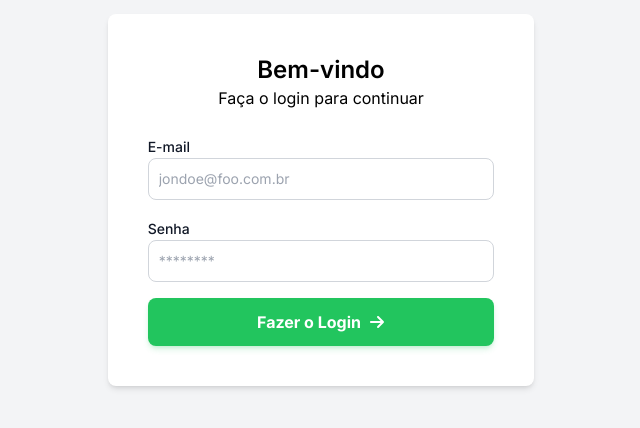
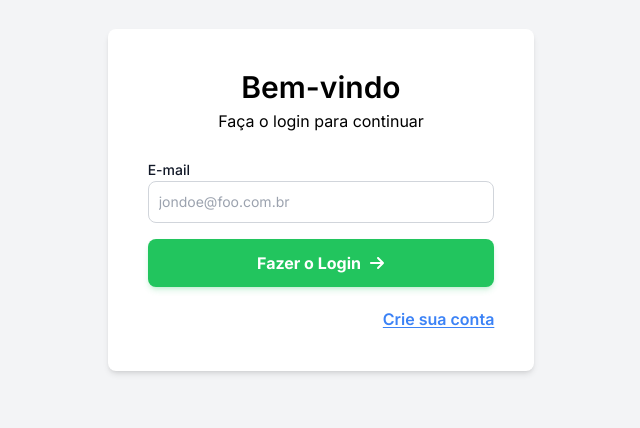
Before and after one commit to jotavital/do-that-react, a Next.js app: page /signin in a window 1280 px wide. Shown: the part 200-628 px from the top of the page, without its empty margins (319-959 px from the left). Built offline with nearby package versions, Linux system fonts and the light colour scheme.

Commit message:
✨ form de cadastro

```diff
--- /dev/null
+++ b/app/(routes)/(auth)/layout.tsx
@@ -0,0 +1,16 @@
+import { AuthFormsBottomLinks } from '@/app/_components/auth/bottom-links';
+import { ReactNode } from 'react';
+
+const AuthLayout = ({ children }: { children: ReactNode }) => {
+	return (
+		<section className="flex justify-center min-h-[100vh] items-center">
+			<section className="lg:w-1/3 sm:w-1/2 w-[90%] bg-white p-10 rounded-lg shadow-md">
+				{children}
+
+				<AuthFormsBottomLinks />
+			</section>
+		</section>
+	);
+};
+
+export default AuthLayout;
--- /dev/null
+++ b/app/(routes)/(auth)/register/page.tsx
@@ -0,0 +1,17 @@
+import { RegisterForm } from '@/app/_components/auth/register/form';
+import { NextPage } from 'next';
+
+const RegisterPage: NextPage = () => {
+	return (
+		<>
+			<div className="text-center mb-6">
+				<h1 className="text-3xl font-semibold mb-1">Criar sua Conta</h1>
+				<p>Crie sua conta para continuar</p>
+			</div>
+
+			<RegisterForm />
+		</>
+	);
+};
+
+export default RegisterPage;
--- /dev/null
+++ b/app/(routes)/(auth)/signin/page.tsx
@@ -0,0 +1,17 @@
+import { SignInForm } from '@/app/_components/auth/signin/form';
+import { NextPage } from 'next';
+
+const SignInPage: NextPage = () => {
+	return (
+		<>
+			<section className="text-center mb-6">
+				<h1 className="text-3xl font-semibold mb-1">Bem-vindo</h1>
+				<p>Faça o login para continuar</p>
+			</section>
+
+			<SignInForm />
+		</>
+	);
+};
+
+export default SignInPage;
--- a/app/(routes)/signin/page.tsx
+++ /dev/null
@@ -1,19 +0,0 @@
-import { SignInForm } from '@/app/_components/signin/form';
-import { NextPage } from 'next';
-
-const SignInPage: NextPage = () => {
-	return (
-		<div className="flex justify-center min-h-[100vh] items-center">
-			<div className="lg:w-1/3 sm:w-1/2 w-[90%] bg-white p-10 rounded-lg shadow-md">
-				<div className="text-center mb-6">
-					<h1 className="text-2xl font-semibold">Bem-vindo</h1>
-					<p>Faça o login para continuar</p>
-				</div>
-
-				<SignInForm />
-			</div>
-		</div>
-	);
-};
-
-export default SignInPage;
--- /dev/null
+++ b/app/_components/auth/bottom-links/index.tsx
@@ -0,0 +1,36 @@
+'use client';
+
+import Link from 'next/link';
+import { usePathname } from 'next/navigation';
+import React from 'react';
+
+interface LinkMetadata {
+	href: string;
+	text: string;
+}
+
+export const AuthFormsBottomLinks: React.FC = () => {
+	const pathname = usePathname();
+	let metadata: LinkMetadata = {
+		href: 'register',
+		text: 'Crie sua conta',
+	};
+
+	if (pathname.includes('register')) {
+		metadata = {
+			href: 'signin',
+			text: 'Faça o Login',
+		};
+	}
+
+	return (
+		<section className="mt-5 text-end">
+			<Link
+				href={metadata.href}
+				className="underline-offset-2 underline text-blue-500 font-semibold"
+			>
+				{metadata.text}
+			</Link>
+		</section>
+	);
+};
--- a/app/_components/signin/form/index.tsx
+++ b/app/_components/auth/register/form/index.tsx
@@ -1,35 +1,34 @@
 'use client';
 
+import { useRegisterForm } from '@/app/_components/auth/register/hooks/useRegisterForm';
 import { Button } from '@/app/_components/shared/button';
 import { Input } from '@/app/_components/shared/input';
-import { useSignInForm } from '@/app/_components/signin/hooks/useSignInForm';
 import React from 'react';
 import { FaArrowRight } from 'react-icons/fa6';
 
-export const SignInForm: React.FC = () => {
-	const { onSubmit, register, errors } = useSignInForm();
+export const RegisterForm: React.FC = () => {
+	const { onSubmit, register, errors } = useRegisterForm();
 
 	return (
 		<form onSubmit={onSubmit} className="flex flex-col gap-4">
 			<Input
-				label="E-mail"
+				label="Seu Nome"
+				id="name"
+				placeholder="Jon Doe"
+				errors={errors.name}
+				{...register('name')}
+			/>
+
+			<Input
+				label="Seu E-mail"
 				id="email"
 				placeholder="jondoe@foo.com.br"
 				errors={errors.email}
 				{...register('email')}
 			/>
 
-			<Input
-				label="Senha"
-				id="password"
-				placeholder="********"
-				type="password"
-				errors={errors.password}
-				{...register('password')}
-			/>
-
 			<Button
-				title="Fazer o Login"
+				title="Crie minha conta"
 				icon={<FaArrowRight className="text-md" />}
 				type="submit"
 			/>
--- /dev/null
+++ b/app/_components/auth/register/hooks/useRegisterForm.ts
@@ -0,0 +1,19 @@
+import { RegisterProps, RegisterSchema } from '@/app/_types/Register';
+import { zodResolver } from '@hookform/resolvers/zod';
+import { useForm } from 'react-hook-form';
+
+export const useRegisterForm = () => {
+	const {
+		formState: { errors },
+		handleSubmit,
+		register,
+	} = useForm<RegisterProps>({ resolver: zodResolver(RegisterSchema) });
+
+	const handleRegister = (data: RegisterProps) => {
+		console.log('email', data.email);
+	};
+
+	const onSubmit = handleSubmit(handleRegister);
+
+	return { errors, onSubmit, register };
+};
--- /dev/null
+++ b/app/_components/auth/signin/form/index.tsx
@@ -0,0 +1,29 @@
+'use client';
+
+import { useSignInForm } from '@/app/_components/auth/signin/hooks/useSignInForm';
+import { Button } from '@/app/_components/shared/button';
+import { Input } from '@/app/_components/shared/input';
+import React from 'react';
+import { FaArrowRight } from 'react-icons/fa6';
+
+export const SignInForm: React.FC = () => {
+	const { onSubmit, register, errors } = useSignInForm();
+
+	return (
+		<form onSubmit={onSubmit} className="flex flex-col gap-4">
+			<Input
+				label="E-mail"
+				id="email"
+				placeholder="jondoe@foo.com.br"
+				errors={errors.email}
+				{...register('email')}
+			/>
+
+			<Button
+				title="Fazer o Login"
+				icon={<FaArrowRight className="text-md" />}
+				type="submit"
+			/>
+		</form>
+	);
+};
--- /dev/null
+++ b/app/_types/Register.ts
@@ -0,0 +1,8 @@
+import zod from '@/app/_lib/zod';
+
+export const RegisterSchema = zod.object({
+	name: zod.string().min(3),
+	email: zod.string().min(1).email(),
+});
+
+export type RegisterProps = zod.infer<typeof RegisterSchema>;
--- a/app/_types/SignIn.ts
+++ b/app/_types/SignIn.ts
@@ -2,7 +2,6 @@ import zod from '@/app/_lib/zod';
 
 export const SignInSchema = zod.object({
 	email: zod.string().min(1).email(),
-	password: zod.string().min(1),
 });
 
 export type SignInProps = zod.infer<typeof SignInSchema>;
```
Also changed, not shown: app/_components/auth/signin/hooks/useSignInForm.ts (renamed from app/_components/signin/hooks/useSignInForm.ts).
